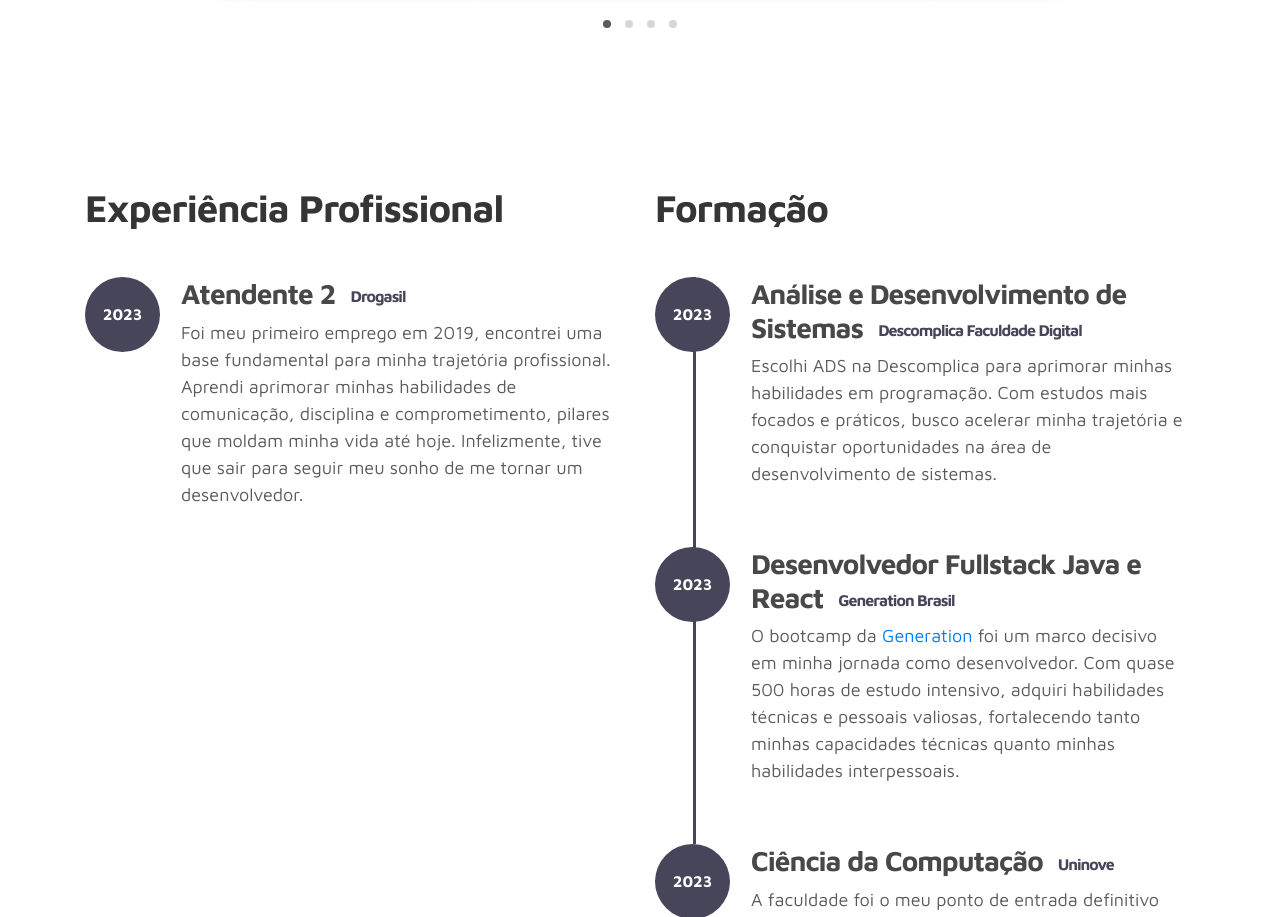
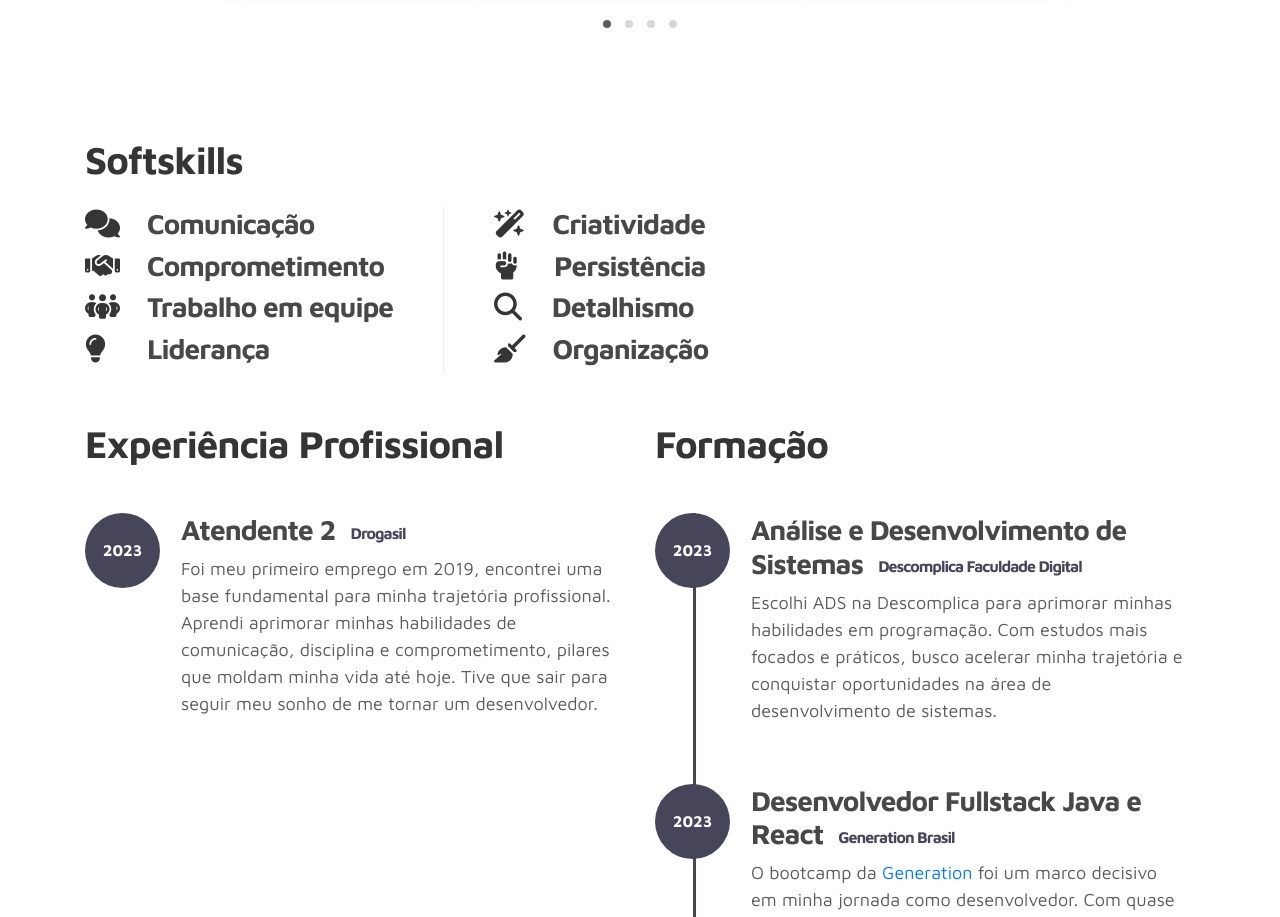
Before and after one commit to VinnyPC/VinnyPCPortifolio, a plain HTML site: page index.html in a window 1280 px wide. Shown: the part 1600-2517 px from the top of the page. Drawn offline with Linux system fonts and the light colour scheme.

Commit message:
adição de icones

```diff
--- a/css/tooplate-style.css
+++ b/css/tooplate-style.css
@@ -102,6 +102,19 @@ b, strong {
   background: #800080 !important;
     color: #ffffff;
 }
+.custom-btn-bg3 {
+  background: #353535 !important;
+}
+.iconbtn{
+  padding-right: 10px;
+}
+.fa-hand-fist{
+  margin-right: 1.3em !important;
+}
+.fa-magnifying-glass {
+  margin-right: 1.1em !important;
+}
+
 .custom-btn-bg2:hover {
   background: #380038 !important;
   color: #ffffff;
@@ -127,7 +140,20 @@ b, strong {
 .animated-item {
   color: #212121;
 }
-
+.skillslist{
+  display: flex;
+  gap: 50px;
+}
+.list1 {
+  border-right: 1px solid #acacac31;
+  padding-right: 50px;
+}
+.skills i{
+  margin-right: 1em;
+}
+.fa-lightbulb{
+  margin-right: 1.5em !important;
+}
 .animated-item {
   font-size: 38px;
   line-height: inherit;
--- a/index.html
+++ b/index.html
@@ -23,6 +23,7 @@ Tooplate 2115 Marvel
 https://www.tooplate.com/view/2115-marvel
 
 -->
+<script src="https://kit.fontawesome.com/2cb03e24fd.js" crossorigin="anonymous"></script>
   </head>
   <body>
 
@@ -87,9 +88,9 @@ https://www.tooplate.com/view/2115-marvel
                         constantemente evoluindo, criando soluções para o futuro.</p>
 
                         <div class="custom-btn-group mt-4">
-                          <a href="https://www.linkedin.com/in/viniciussilvadev/" class="btn mr-lg-2 custom-btn custom-btn-bg"><i class='uil'></i>LinkedIn</a>
-                          <a href="https://github.com/VinnyPC" class="btn mr-lg-2 custom-btn custom-btn-bg custom-btn-bg2"><i
-                              class='uil'></i>GitHub</a>
+                          <a href="https://www.linkedin.com/in/viniciussilvadev/" class="btn mr-lg-2 custom-btn custom-btn-bg"><i class="fa-brands fa-linkedin fa-lg iconbtn" style="color: #ffffff;"></i>LinkedIn</a>
+                          <a href="#" onclick="copymail()" class="btn mr-lg-2 custom-btn custom-btn-bg custom-btn-bg2"><i class="fa-regular fa-envelope fa-lg iconbtn" style="color: #ffffff;"></i>Envie um Email</a>
+                              <a href="https://drive.google.com/uc?id=1vQhB2Ge1uv_XDtzITPbmwlyfqhKbMV2O&export=download" class="btn mr-lg-2 custom-btn custom-btn-bg custom-btn-bg3"><i class="fa-solid fa-file-arrow-down fa-lg iconbtn" style="color: #ffffff;"></i>Download CV</a>
                         </div>
                     </div>
                 </div>
@@ -177,6 +178,40 @@ https://www.tooplate.com/view/2115-marvel
         </div>
     </section>
 
+    <section>
+      <div class="container skills">
+        <h2 class="mb-4">Softskills</h2>
+        <div class="skillslist">
+        <ul class="list1">
+          <li><h3><i class="fa-solid fa-regular fa-comments" style="color: #353535;"></i>Comunicação</h3></li>
+          <li><h3><i class="fa-solid fa-handshake" style="color: #353535;"></i>Comprometimento</h3></li>
+          <li>
+            <h3><i class="fa-solid fa-people-group" style="color: #353535;"></i>Trabalho em equipe</h3>
+          </li>
+          <li>
+            <h3><i class="fa-regular fa-solid fa-lightbulb" style="color: #353535;"></i>Liderança</h3>
+          </li>
+
+        </ul>
+        <ul>
+          <li>
+            <h3><i class="fa-solid fa-wand-magic-sparkles" style="color: #353535;"></i>Criatividade</h3>
+          </li>
+          <li>
+            <h3><i class="fa-solid fa-hand-fist" style="color: #353535;"></i>Persistência</h3>
+          </li>
+          <li>
+            <h3><i class="fa-solid fa-magnifying-glass" style="color: #353535;"></i>Detalhismo</h3>
+          </li>
+          <li>
+            <h3><i class="fa-solid fa-broom" style="color: #353535;"></i>Organização</h3>
+          </li>
+          </div>
+        </ul>
+      </div>
+      </div>
+    </section>
+
     <!-- FEATURES -->
     <section class="resume py-5 d-lg-flex justify-content-center align-items-center" id="resume">
         <div class="container">
@@ -193,7 +228,7 @@ https://www.tooplate.com/view/2115-marvel
                              <div class="timeline-info">
                                   <h3><span>Atendente 2</span><small>Drogasil</small></h3>
                                   <p>Foi meu primeiro emprego em 2019, encontrei uma base fundamental para minha trajetória profissional. Aprendi aprimorar
-                                  minhas habilidades de comunicação, disciplina e comprometimento, pilares que moldam minha vida até hoje. Infelizmente, tive que sair para seguir meu sonho de me tornar um desenvolvedor.</p>
+                                  minhas habilidades de comunicação, disciplina e comprometimento, pilares que moldam minha vida até hoje. Tive que sair para seguir meu sonho de me tornar um desenvolvedor.</p>
                              </div>
                         </div>
                         <!--
--- a/js/custom.js
+++ b/js/custom.js
@@ -34,3 +34,14 @@
     $('.social-links a').tooltip();
 
 })(jQuery);
+
+function copymail() {
+      var email = "viniciusdasilvadev@gmail.com";
+      var input = document.createElement('input');
+      input.setAttribute('value', email);
+      document.body.appendChild(input);
+      input.select();
+      document.execCommand('copy');
+      document.body.removeChild(input);
+      alert("Email copiado!");
+    }
```
